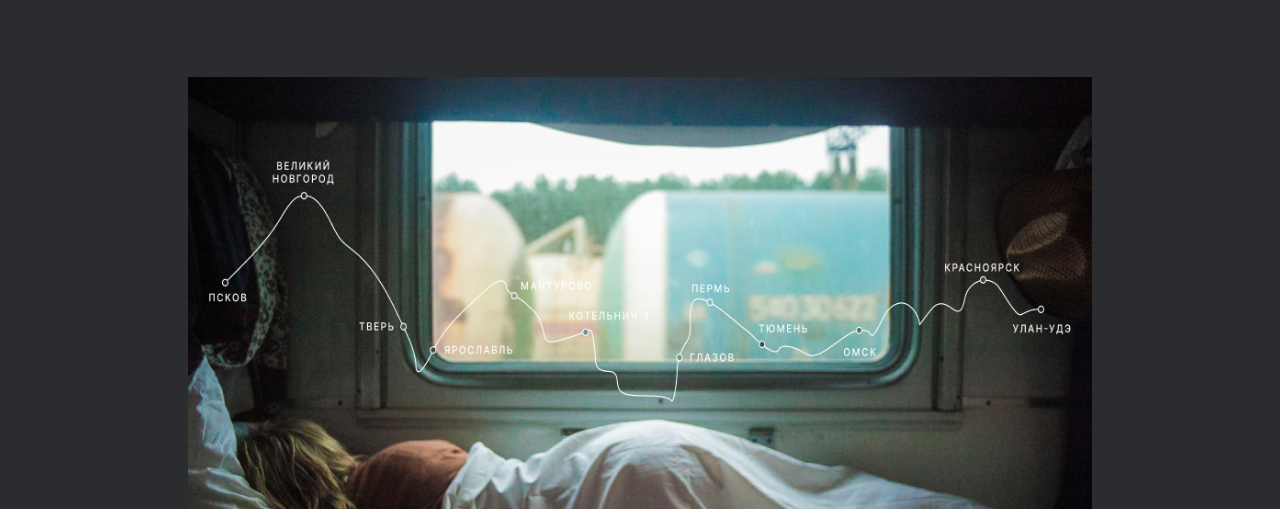
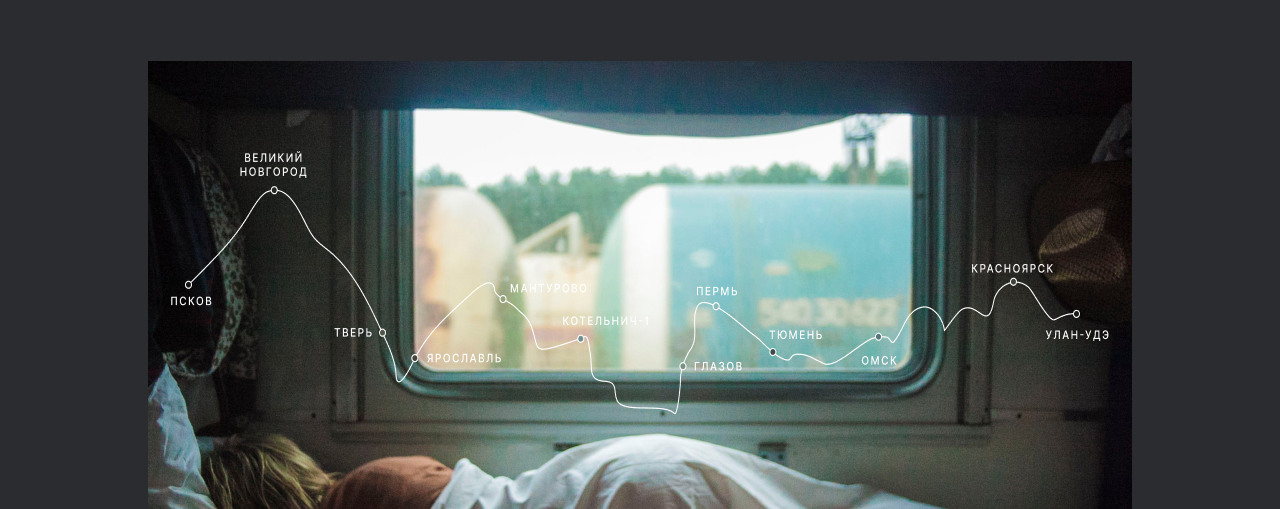
Before and after one commit to evglbnv/russian-travel, a plain HTML site: page index.html in a window 1280 px wide. Shown: the part 443-952 px from the top of the page. Drawn offline with Linux system fonts and the light colour scheme; files whose address does not match are found by name.

Commit message:
Project with 2st review comments

```diff
--- a/blocks/cover/__title/cover__title.css
+++ b/blocks/cover/__title/cover__title.css
@@ -1,11 +1,10 @@
 .cover__title {
-    margin:0 auto;
+    margin: 0 auto;
     font-style: normal;
     font-weight: 900;
     font-size: 72px;
     line-height: 76px;
     color: #FFFFFF;
-    font-family: 'Inter';
     max-width: 560px;
     text-align: center;
 }
@@ -16,4 +15,4 @@
         font-size: 32px;
         line-height: 35px;
     }
-  }
+}
--- a/blocks/lead/__image-zone/lead__image-zone.css
+++ b/blocks/lead/__image-zone/lead__image-zone.css
@@ -1,3 +1,3 @@
 .lead__image-zone {
-
+    margin: 0;
 }
--- a/blocks/page/page.css
+++ b/blocks/page/page.css
@@ -4,7 +4,7 @@
     max-width: 1280px;
     margin: 0 auto;
     padding: 0;
-    font-family: 'Inter';
+    font-family: 'Inter', Arial, Helvetica, sans-serif;
 
     -webkit-font-smoothing: antialiased;
     -moz-osx-font-smoothing: grayscale;
```
